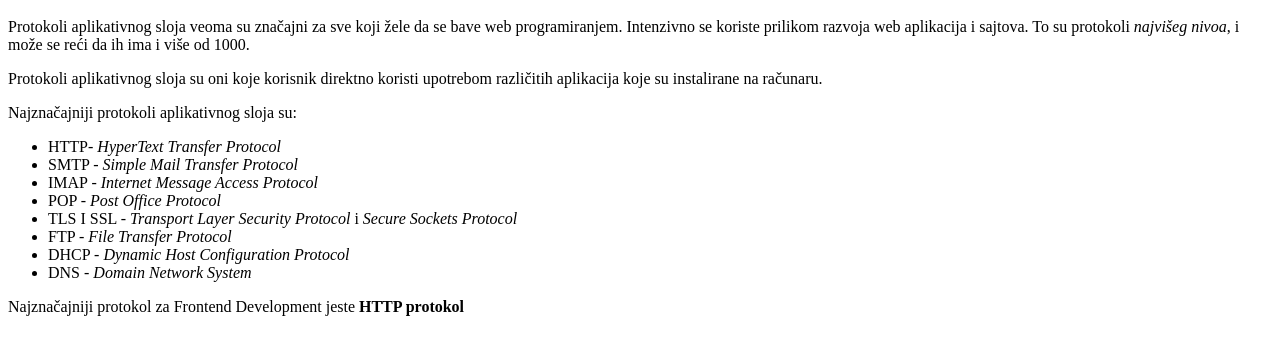
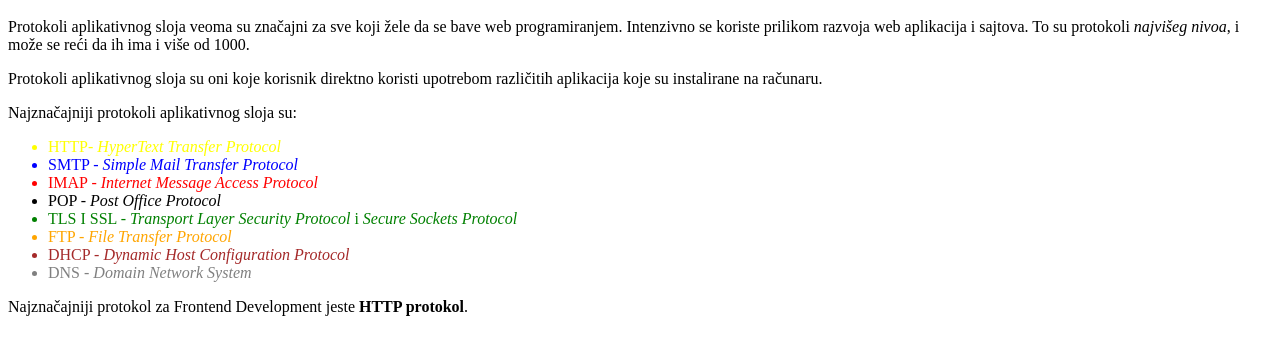
Before and after one commit to AnaG95/front-end-development, a plain HTML site: page index.html in a window 1280 px wide. Shown: the part 48-402 px from the top of the page. Drawn offline with Linux system fonts and the light colour scheme.

Commit message:
Promena boje

```diff
--- a/index.html
+++ b/index.html
@@ -4,13 +4,13 @@
 razvoja web aplikacija i sajtova. To su protokoli <i>najvišeg nivoa</i>, i može se reći da ih ima i više od 1000.</p>
 <p>Protokoli aplikativnog sloja su oni koje korisnik direktno koristi upotrebom različitih aplikacija koje su instalirane na računaru. </p>
 <p>Najznačajniji protokoli aplikativnog sloja su:</p>
-<ul><li style: color "yellow;">HTTP- <i>HyperText Transfer Protocol</i></li>
-<li style: color "blue;">SMTP - <i>Simple Mail Transfer Protocol</i></li>
-<li style: color "red;">IMAP - <i>Internet Message Access Protocol</i></li>
-<li style: color "black;">POP - <i>Post Office Protocol</i></li>
-<li style: color "green;">TLS I SSL - <i>Transport Layer Security Protocol</i> i <i>Secure Sockets Protocol</i></li>
-<li style: color "orange;">FTP - <i>File Transfer Protocol</i></li>
-<li style: color "brown;">DHCP - <i>Dynamic Host Configuration Protocol</i></li>
-<li style: color "grey;">DNS - <i>Domain Network System</i></li>
+<ul><li style= "color: yellow;">HTTP- <i>HyperText Transfer Protocol</i></li>
+<li style= "color: blue;">SMTP - <i>Simple Mail Transfer Protocol</i></li>
+<li style= "color : red;">IMAP - <i>Internet Message Access Protocol</i></li>
+<li style= "color : black;">POP - <i>Post Office Protocol</i></li>
+<li style= "color : green;">TLS I SSL - <i>Transport Layer Security Protocol</i> i <i>Secure Sockets Protocol</i></li>
+<li style= "color : orange;">FTP - <i>File Transfer Protocol</i></li>
+<li style= "color : brown;">DHCP - <i>Dynamic Host Configuration Protocol</i></li>
+<li style= "color : grey;">DNS - <i>Domain Network System</i></li>
 </ul>
-<p>Najznačajniji protokol za Frontend Development jeste <b>HTTP protokol</b></p>
+<p>Najznačajniji protokol za Frontend Development jeste <b>HTTP protokol</b>.</p>
```
